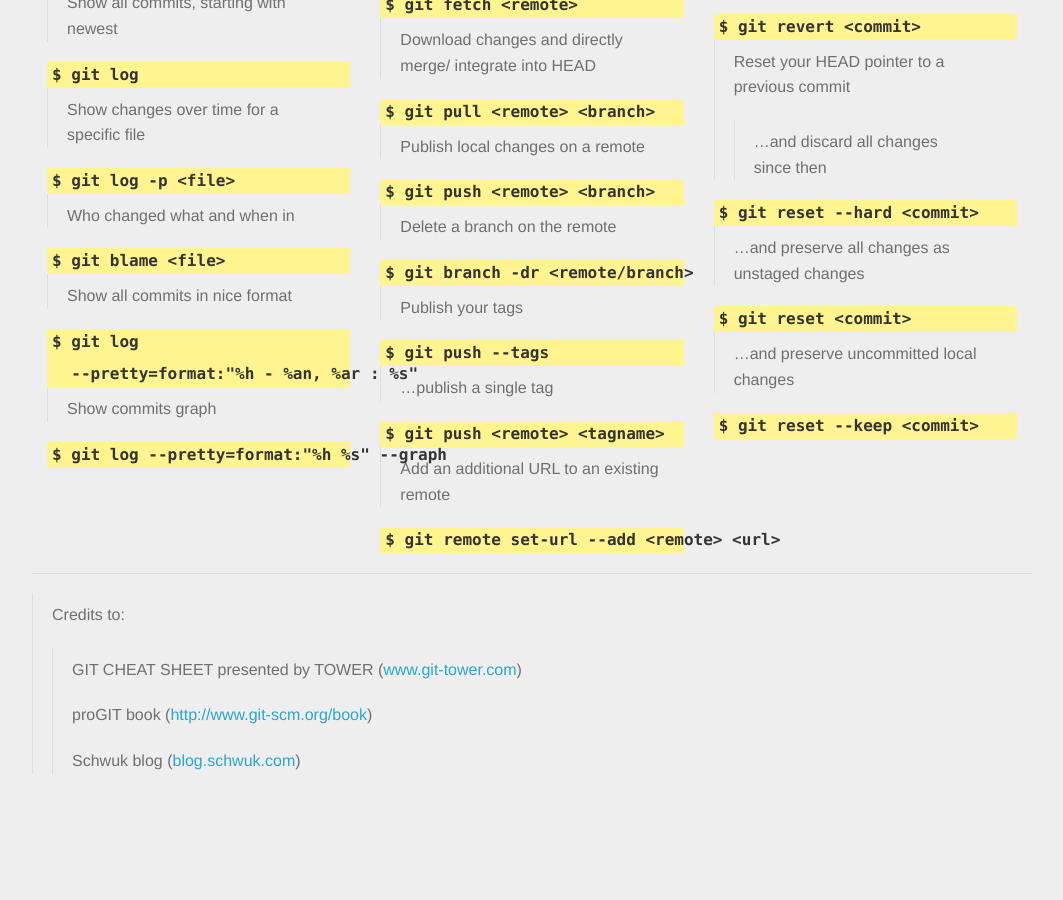
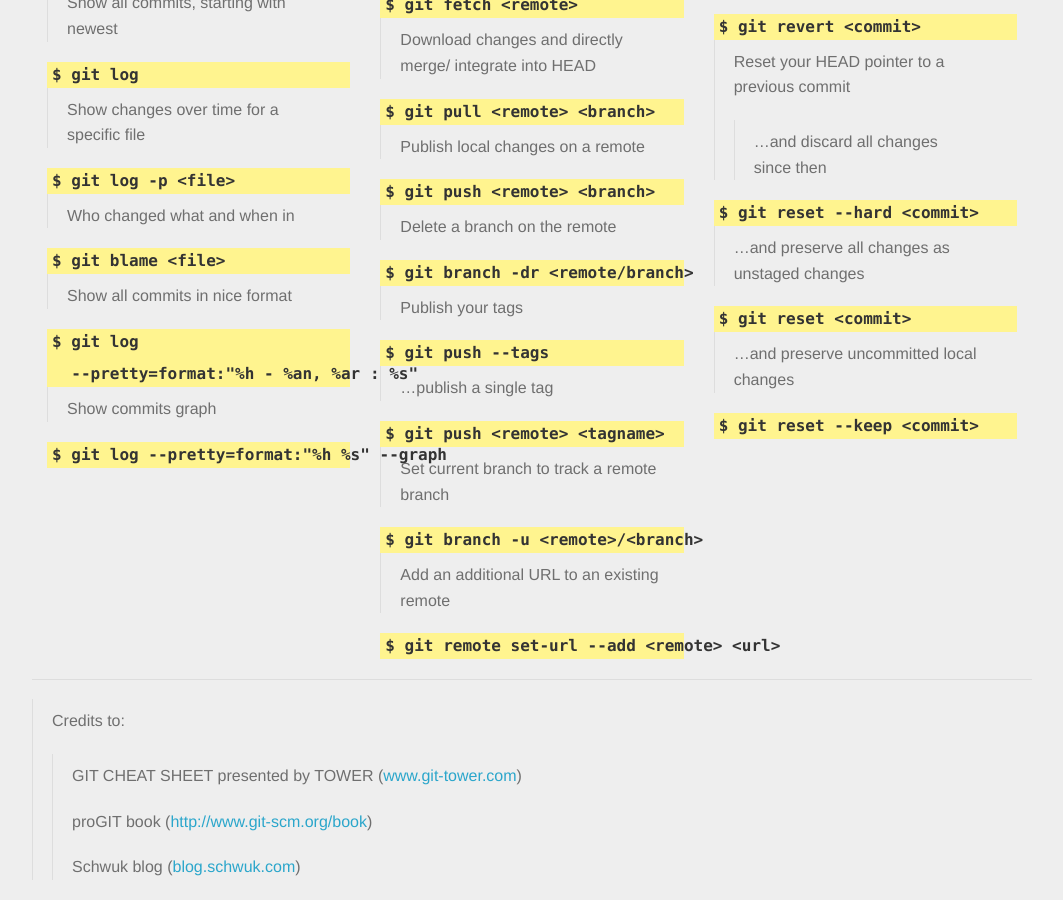
Before and after one commit to rafael25/my-git-cheat-sheet, a Jekyll site: the page built from index.html, in a window 1280 px wide and 900 px high, scrolled down 1233 px. Shown: the whole window, without its empty margins (108-1171 px from the left). Built offline with Jekyll 4.4.1, drawn with Linux system fonts in a browser that asks for light colours; Markdown is read by kramdown in place of the engine named in the settings; before the commit the page ends 2027 px from its top, so only the background shows below that.

Commit message:
Add command to set current branch to track a remote branch

```diff
--- a/_includes/git_update_publish.markdown
+++ b/_includes/git_update_publish.markdown
@@ -37,6 +37,10 @@ UPDATE & PUBLISH
 
     $ git push <remote> <tagname>
 
+> Set current branch to track a remote branch
+
+    $ git branch -u <remote>/<branch>
+
 > Add an additional URL to an existing remote
 
     $ git remote set-url --add <remote> <url>
```
